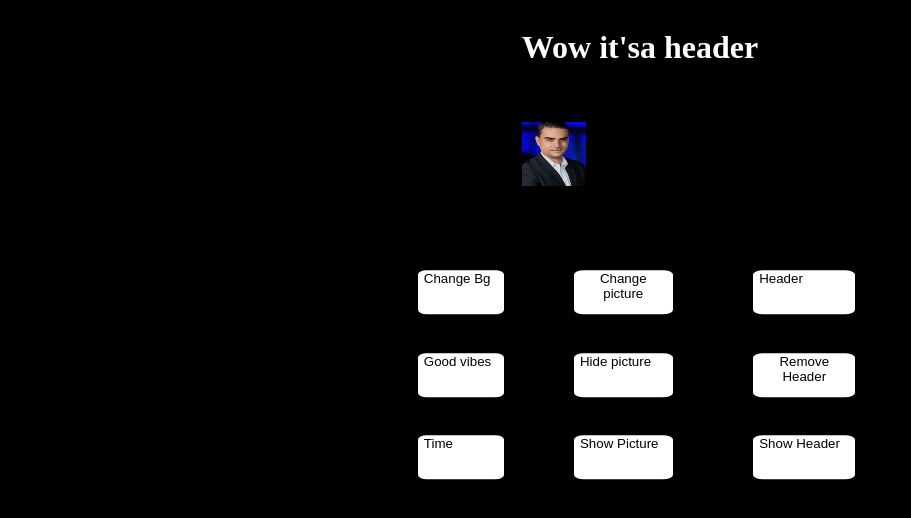
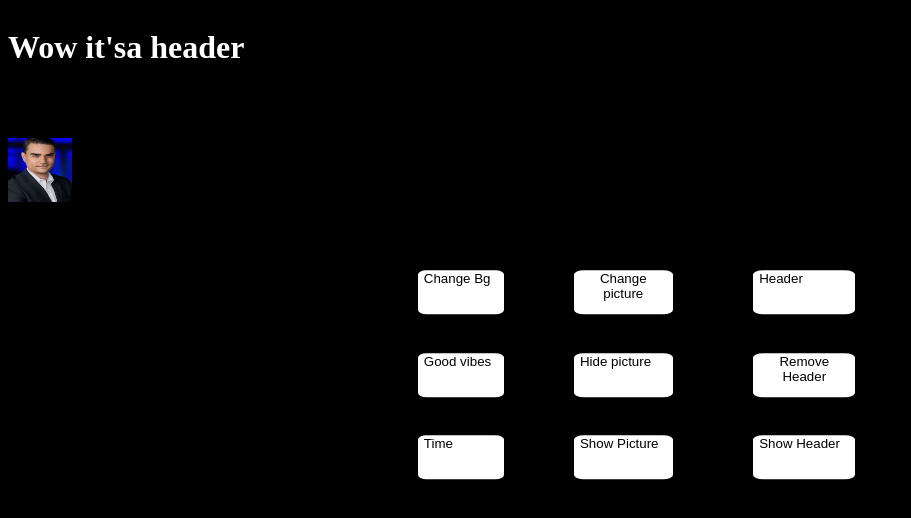
Before and after one commit to Teo-Ingerman/jsdom, a plain HTML site: page index.html in a window 1280 px wide. Shown: the whole page, without its empty margins (0-911 px from the left). Drawn offline with Linux system fonts and the light colour scheme.

Commit message:
Update style.css

```diff
--- a/style.css
+++ b/style.css
@@ -98,11 +98,14 @@ body{
 #time{
     color: white;
     visibility: hidden;
-    display: flex;
-    justify-content: center;
+
 }
 
 
 #the_header{
     background-color: none;
+    width: 100%;
+    display: flex;
+    flex-direction: column;
+
 }
```
